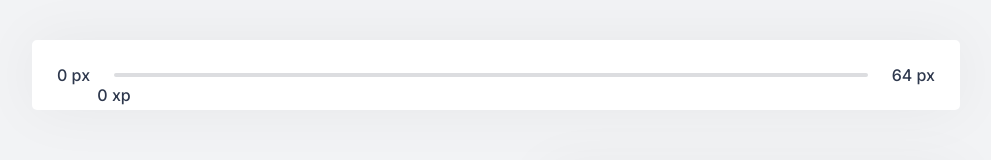
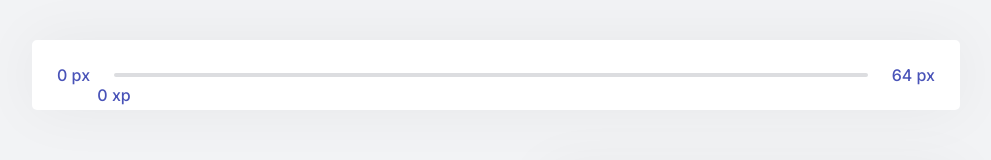
Before and after one commit to RuthMaria/moveit, a Next.js app: page / in a window 1280 px wide. Shown: the top 160 px of the page, without its empty margins (144-1135 px from the left). Built offline with nearby package versions, Linux system fonts and the light colour scheme.

Commit message:
added cookie

```diff
--- a/package.json
+++ b/package.json
@@ -8,6 +8,8 @@
     "start": "next start"
   },
   "dependencies": {
+    "@types/js-cookie": "^2.2.6",
+    "js-cookie": "^2.2.1",
     "next": "10.0.7",
     "react": "17.0.1",
     "react-dom": "17.0.1",
--- a/src/contexts/ChallengeContext.tsx
+++ b/src/contexts/ChallengeContext.tsx
@@ -1,8 +1,12 @@
 import {createContext, ReactNode, useEffect, useState} from 'react'
 import challenges from '../../challenges.json'
+import Cookies from 'js-cookie'
 
 interface ChallengeProviderProps{
     children: ReactNode // recebe um componente react
+    level: number
+    currentExperience: number
+    challengesCompleted: number
 }
 
 interface Challenge {
@@ -25,12 +29,19 @@ interface ChallengesContextData{
 
 export const ChallengeContext = createContext({} as ChallengesContextData)
 
-export function ChallengesProvider({ children }: ChallengeProviderProps){
-    const [level, setLevel] = useState(1)
-    const [currentExperience, setCurrentExperience] = useState(0)
-    const [challengesCompleted, setChallengesCompleted] = useState(0)
+export function ChallengesProvider({ children, ...rest }: ChallengeProviderProps){
+    const [level, setLevel] = useState(rest.level ?? 1)
+    const [currentExperience, setCurrentExperience] = useState(rest.currentExperience ?? 0)
+    const [challengesCompleted, setChallengesCompleted] = useState(rest.challengesCompleted ?? 0)
     const [activeChallenge, setActiveChallenge] = useState(null)
     const experienceToNextLevel = Math.pow((level + 1) * 4, 2)
+
+    useEffect(() => {
+        Cookies.set('level', String(level))
+        Cookies.set('currentExperience', String(currentExperience))
+        Cookies.set('challengesCompleted', String(challengesCompleted))
+
+    }, [level, currentExperience, challengesCompleted])
 
     useEffect(() => {
         Notification.requestPermission()
--- a/src/contexts/CountdownContext.tsx
+++ b/src/contexts/CountdownContext.tsx
@@ -19,7 +19,7 @@ export const CountdownContext = createContext({} as CountdownContextData)
 let countdownTimeout: NodeJS.Timeout
 
 export function CountdownProvider ( { children }: CountdownProviderProps) {
-    const SECONDS_TOTAL = 0.1 * 60
+    const SECONDS_TOTAL = 0.1 * 60;
 
     const { startNewChallenge } = useContext(ChallengeContext)
 
--- a/src/pages/_app.tsx
+++ b/src/pages/_app.tsx
@@ -1,11 +1,8 @@
 import '../styles/global.css'
-import {ChallengesProvider} from '../contexts/ChallengeContext'
 
 function MyApp({ Component, pageProps }) {
   return (
-    <ChallengesProvider>
         <Component {...pageProps} />
-    </ChallengesProvider>
     )
 }
 
--- a/src/pages/index.tsx
+++ b/src/pages/index.tsx
@@ -6,10 +6,23 @@ import { CompletedChallenges } from "../components/CompletedChallenges";
 import { Countdown } from "../components/Countdown";
 import { ChallengeBox } from "../components/ChallengeBox";
 import { CountdownProvider } from "../contexts/CountdownContext";
+import { GetServerSideProps} from 'next'
+import {ChallengesProvider} from '../contexts/ChallengeContext'
 
+interface HomeProps {
+    level: number
+    currentExperience: number
+    challengesCompleted: number
+}
 
-export default function Home() {
+export default function Home({level, currentExperience, challengesCompleted}: HomeProps) {
+
   return (
+    <ChallengesProvider
+      level={level}
+      currentExperience={currentExperience}
+      challengesCompleted={challengesCompleted}
+    >
         <div className={styles.container}>
 
           <Head>
@@ -33,5 +46,20 @@ export default function Home() {
           </CountdownProvider>
 
         </div>
+    </ChallengesProvider>
+
   )
 }
+
+export const getServerSideProps: GetServerSideProps = async (ctx) => {
+
+  const {level, currentExperience, challengesCompleted} = ctx.req.cookies
+
+  return {
+    props: {
+        level: Number(level),
+        currentExperience: Number(currentExperience),
+        challengesCompleted: Number(challengesCompleted)
+    }
+  }
+}
--- a/src/styles/components/ExperienceBar.module.css
+++ b/src/styles/components/ExperienceBar.module.css
@@ -9,7 +9,7 @@
 
 .experienceBar span {
     font-size: 1rem;
-    color: var(--title);
+    color: var(--blue-dark);
     font-weight: 500;
 }
 
```
Also changed, not shown: 2 other files (tests, documents, lock files or other folders). Lines whose indentation alone changed are shown as unchanged.
